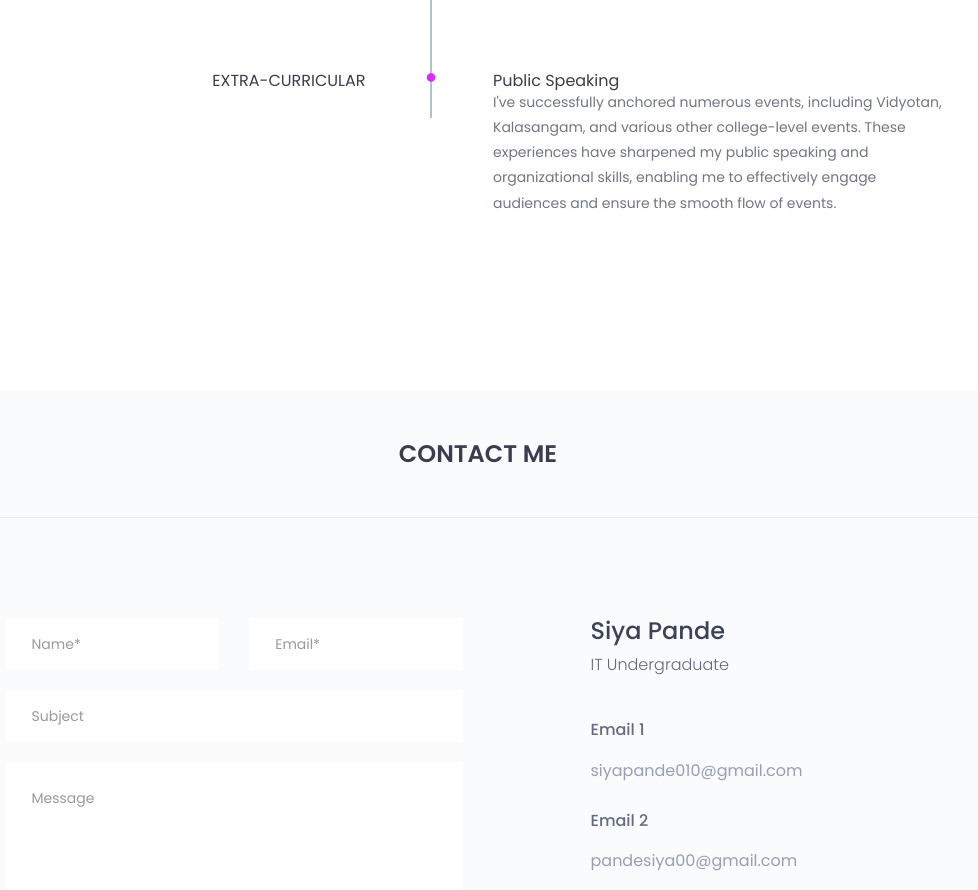
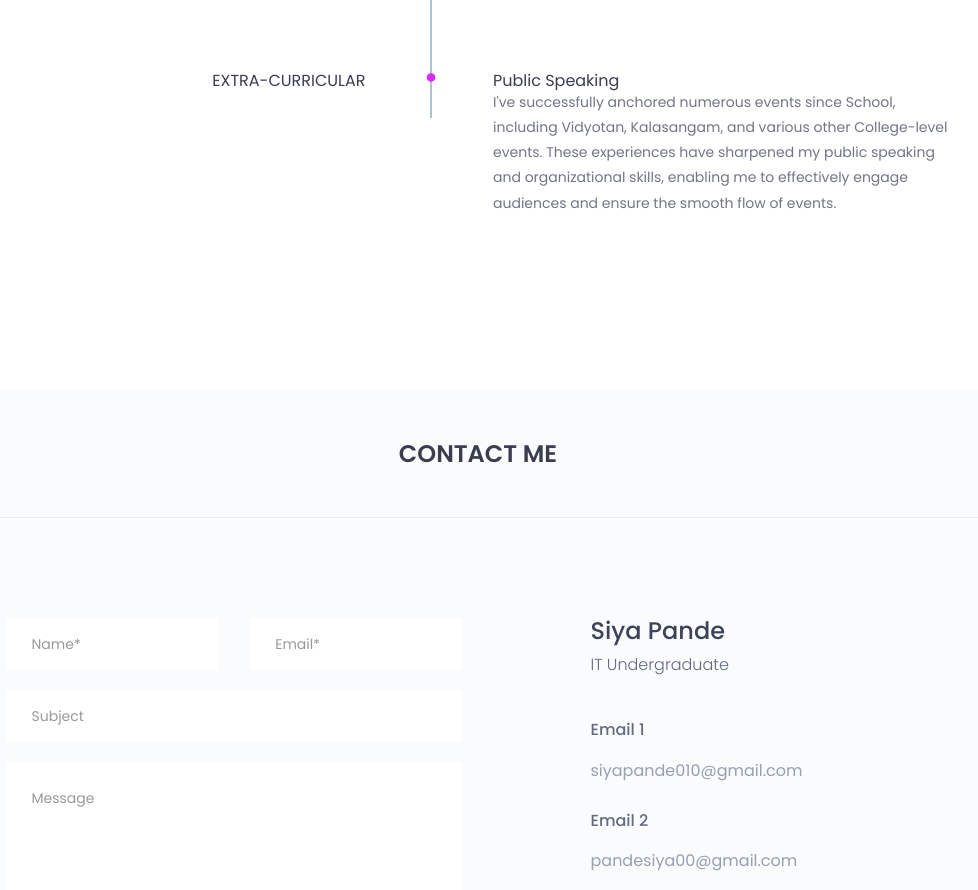
Before and after one commit to Siya-Pande/siya-pande.github.io, a plain HTML site: page index.html in a window 1280 px wide. Shown: the part 3848-4738 px from the top of the page, without its empty margins (162-1140 px from the left). Drawn offline with nearby package versions, Linux system fonts and the light colour scheme.

Commit message:
Update index.html

```diff
--- a/index.html
+++ b/index.html
@@ -526,7 +526,7 @@
 														Public speaking
 													</h2>
 													<p class="description">
-														I've successfully anchored numerous events, including Vidyotan, Kalasangam, and various other college-level events. These experiences have sharpened my public speaking and organizational skills, enabling me to effectively engage audiences and ensure the smooth flow of events.</p>
+														I've successfully anchored numerous events since School, including Vidyotan, Kalasangam, and various other College-level events. These experiences have sharpened my public speaking and organizational skills, enabling me to effectively engage audiences and ensure the smooth flow of events.</p>
 												</div><!--/.experience-time-->
 											</div><!--/.col-->
 										</div>
```
